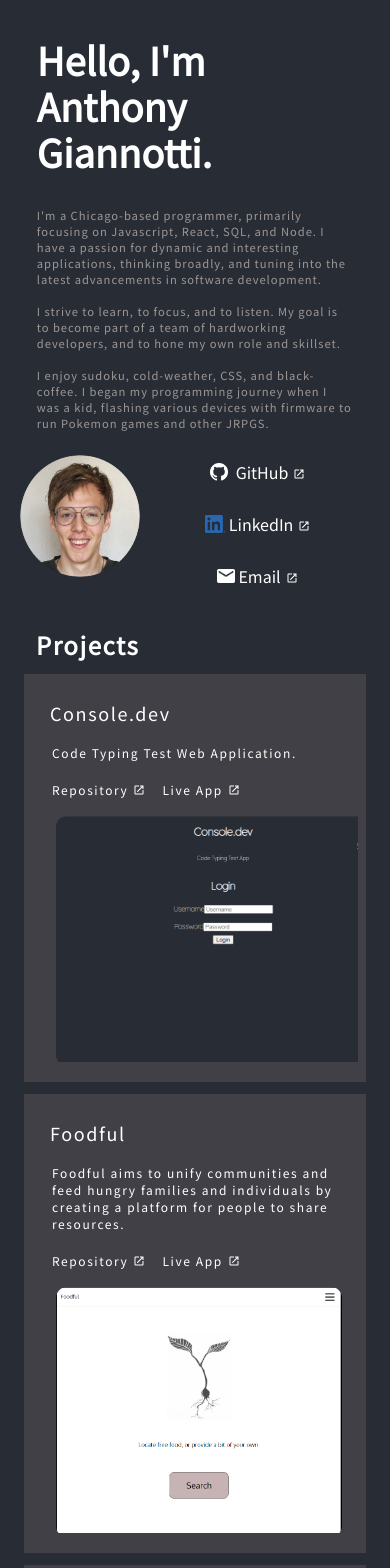
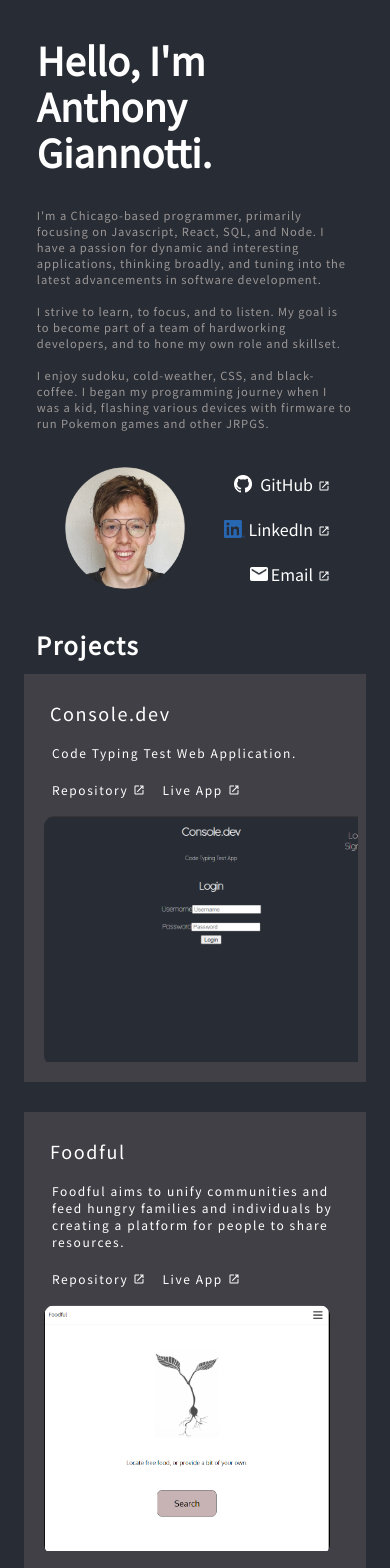
Before and after one commit to agiannotti/agiannotti-portfolio, a React (Create React App) app: page / in a window 390 px wide. Shown: the top 1568 px of the page. Built offline with nearby package versions, Linux system fonts and the light colour scheme.

Commit message:
mobile-view css

```diff
--- a/src/Components/HeaderBar/HeaderBar.css
+++ b/src/Components/HeaderBar/HeaderBar.css
@@ -14,18 +14,17 @@
 }
 
 .face-img {
+  padding-top: 12px;
   height: 122px;
   width: 120px;
-  margin-left: 20px;
+  margin-left: 65px;
   border-radius: 150px;
 }
 
 .header-links {
   align-self: flex-end;
   flex-direction: column;
-  width: 140px;
-  padding-bottom: 25px;
-  padding-right: 5px;
+  padding-bottom: 18px;
   position: relative;
   bottom: 125px;
 }
--- a/src/Components/Projects/Projects.css
+++ b/src/Components/Projects/Projects.css
@@ -13,7 +13,7 @@
   background-color: rgb(64, 64, 70);
   letter-spacing: 0.1rem;
   margin: 0;
-  margin-bottom: 12px;
+  margin-bottom: 30px;
   padding: 0.5rem;
   padding-left: 1rem;
 }
@@ -58,7 +58,6 @@
 .__pictures {
   margin-top: 12px;
   margin-bottom: 12px;
-  padding-left: 12px;
   display: flex;
   flex-direction: row;
   flex-wrap: wrap;
@@ -93,4 +92,7 @@
     bottom: 0px;
     right: 0px;
   }
+  .__pictures {
+    padding-left: 12px;
+  }
 }
```
